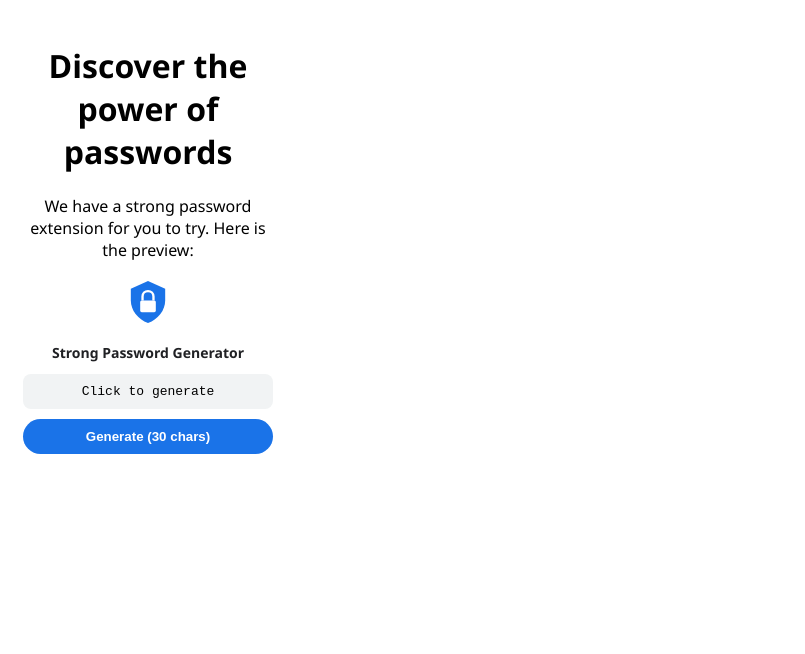
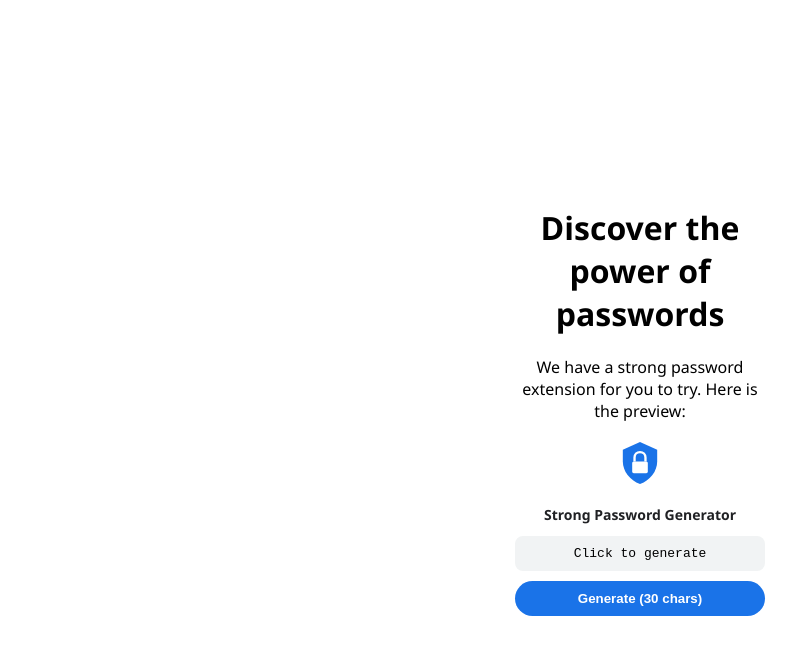
Before and after one commit to shellatol-commits/strong-password-extension, a plain HTML site: page index.html in a window 1280 px wide. Shown: the whole page, without its empty margins (0-805 px from the left). Drawn offline with Linux system fonts and the light colour scheme.

Commit message:
Center content using flexbox in CSS
Added CSS for centering content vertically and horizontally.

```diff
--- a/index.html
+++ b/index.html
@@ -1,6 +1,5 @@
 <!DOCTYPE html>
 <html>
-  <center>
 <head>
   <style>
     body { font-family: 'Segoe UI', sans-serif; width: 250px; padding: 15px; text-align: center; }
@@ -14,6 +13,14 @@
       background: #1a73e8; color: white; border: none; padding: 10px;
       border-radius: 20px; cursor: pointer; width: 100%; font-weight: bold;
     }
+
+    html {
+  display: flex;
+  justify-content: center; /* Horizontal centering */
+  align-items: center;     /* Vertical centering */
+  height: 100vh;           /* Give parent height to see vertical centering */
+}
+
   </style>
 </head>
 <body>
```
